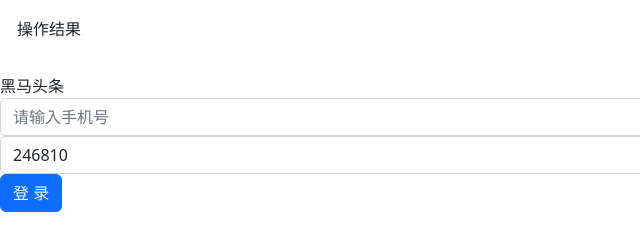
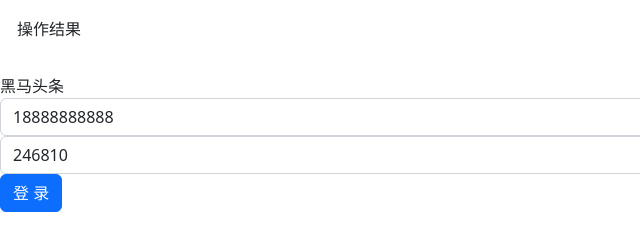
Before and after one commit to 2812082949/git, a plain HTML site: page page/login/index.html in a window 1280 px wide. Shown: the full height of the page, 0-640 px from the left. Drawn offline with nearby package versions, Linux system fonts and the light colour scheme.

Commit message:
2.增加了手机号

```diff
--- a/page/login/index.html
+++ b/page/login/index.html
@@ -1 +1 @@
-<!doctype html><html lang="en"><head><meta charset="UTF-8"><meta http-equiv="X-UA-Compatible" content="IE=edge"><meta name="viewport" content="width=device-width,initial-scale=1"><title>黑马头条-数据管理平台</title><link href="https://cdn.bootcdn.net/ajax/libs/twitter-bootstrap/5.2.3/css/bootstrap.min.css" rel="stylesheet"><script defer="defer" src=".././login/index.js"></script><link href=".././login/index.css" rel="stylesheet"></head><body><div class="alert info-box">操作结果</div><div class="login-wrap"><div class="title">黑马头条</div><div><form class="login-form"><div class="item"><input class="form-control" name="mobile" placeholder="请输入手机号" ></div><div class="item"><input class="form-control" name="code" placeholder="默认验证码246810" value="246810"></div><div class="item"><button type="button" class="btn btn-primary btn">登 录</button></div></form></div></div><script src="https://cdn.bootcdn.net/ajax/libs/axios/1.3.6/axios.min.js"></script><script src="https://cdn.bootcdn.net/ajax/libs/twitter-bootstrap/5.2.3/js/bootstrap.min.js"></script></body></html>
+<!doctype html><html lang="en"><head><meta charset="UTF-8"><meta http-equiv="X-UA-Compatible" content="IE=edge"><meta name="viewport" content="width=device-width,initial-scale=1"><title>黑马头条-数据管理平台</title><link href="https://cdn.bootcdn.net/ajax/libs/twitter-bootstrap/5.2.3/css/bootstrap.min.css" rel="stylesheet"><script defer="defer" src=".././login/index.js"></script><link href=".././login/index.css" rel="stylesheet"></head><body><div class="alert info-box">操作结果</div><div class="login-wrap"><div class="title">黑马头条</div><div><form class="login-form"><div class="item"><input class="form-control" name="mobile" placeholder="请输入手机号" value="18888888888"></div><div class="item"><input class="form-control" name="code" placeholder="默认验证码246810" value="246810"></div><div class="item"><button type="button" class="btn btn-primary btn">登 录</button></div></form></div></div><script src="https://cdn.bootcdn.net/ajax/libs/axios/1.3.6/axios.min.js"></script><script src="https://cdn.bootcdn.net/ajax/libs/twitter-bootstrap/5.2.3/js/bootstrap.min.js"></script></body></html>
```
